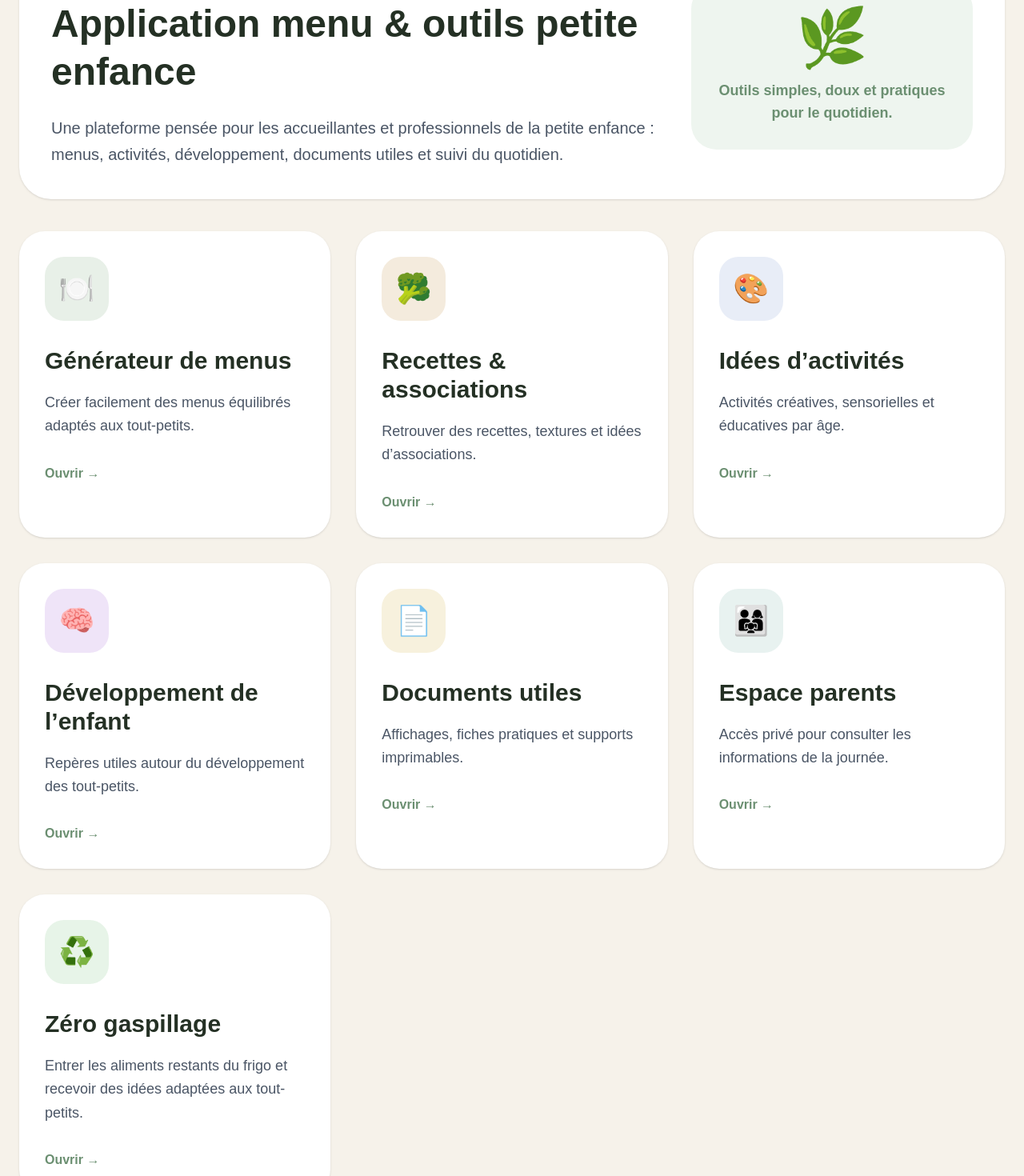
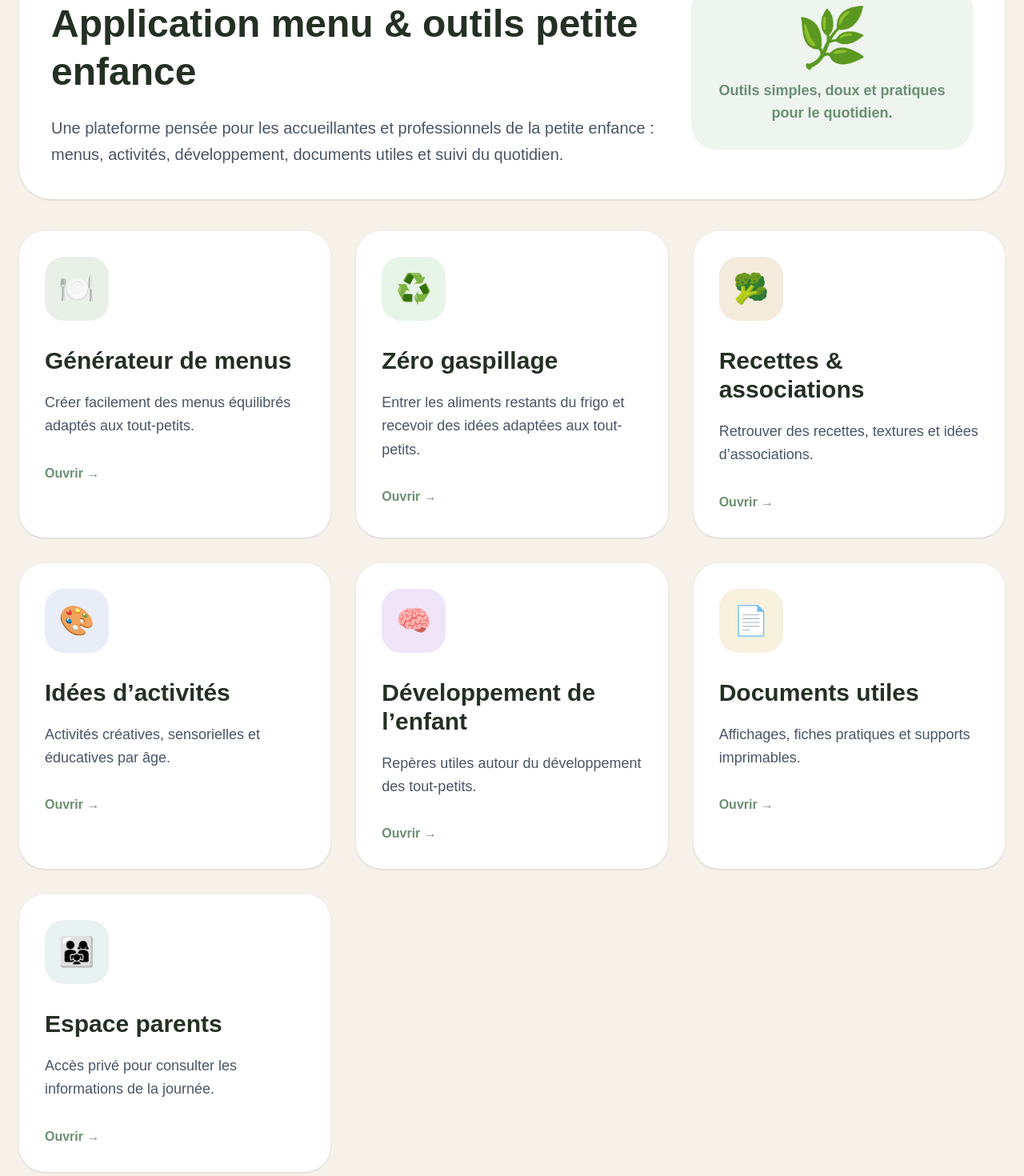
Before and after one commit to Cyn00thia/les-petits-koalas, a Next.js app: page / in a window 1280 px wide. Shown: the part 124-1594 px from the top of the page at 80% size. Built offline with nearby package versions, Linux system fonts and the light colour scheme.

Commit message:
reorganisation accueil

```diff
--- a/app/page.tsx
+++ b/app/page.tsx
@@ -11,6 +11,16 @@ const sections = [
     emoji: "🍽️",
     couleur: "bg-[#E8F0E8]",
   },
+
+  {
+    titre: "Zéro gaspillage",
+    description:
+      "Entrer les aliments restants du frigo et recevoir des idées adaptées aux tout-petits.",
+    lien: "/zero-gaspillage",
+    emoji: "♻️",
+    couleur: "bg-[#E7F4E8]",
+  },
+
   {
     titre: "Recettes & associations",
     description:
@@ -19,6 +29,7 @@ const sections = [
     emoji: "🥦",
     couleur: "bg-[#F4EBDD]",
   },
+
   {
     titre: "Idées d’activités",
     description:
@@ -27,6 +38,7 @@ const sections = [
     emoji: "🎨",
     couleur: "bg-[#E8EDF7]",
   },
+
   {
     titre: "Développement de l’enfant",
     description:
@@ -35,6 +47,7 @@ const sections = [
     emoji: "🧠",
     couleur: "bg-[#EFE4F8]",
   },
+
   {
     titre: "Documents utiles",
     description:
@@ -43,6 +56,7 @@ const sections = [
     emoji: "📄",
     couleur: "bg-[#F7F1DD]",
   },
+
   {
     titre: "Espace parents",
     description:
@@ -50,14 +64,6 @@ const sections = [
     lien: "/parents",
     emoji: "👨‍👩‍👧",
     couleur: "bg-[#E8F2F0]",
-  },
-  {
-    titre: "Zéro gaspillage",
-    description:
-      "Entrer les aliments restants du frigo et recevoir des idées adaptées aux tout-petits.",
-    lien: "/zero-gaspillage",
-    emoji: "♻️",
-    couleur: "bg-[#E7F4E8]",
   },
 ];
 
@@ -106,7 +112,9 @@ export default function HomePage() {
                 {section.emoji}
               </div>
 
-              <h2 className="text-3xl font-bold">{section.titre}</h2>
+              <h2 className="text-3xl font-bold">
+                {section.titre}
+              </h2>
 
               <p className="mt-5 text-lg leading-relaxed text-gray-600">
                 {section.description}
```
